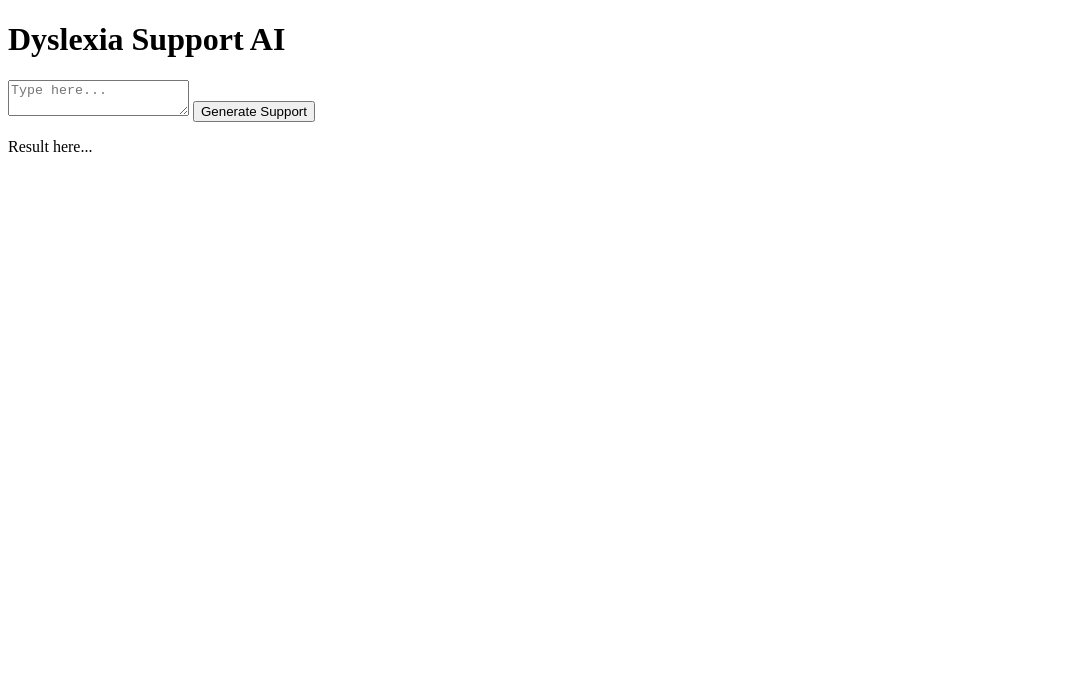
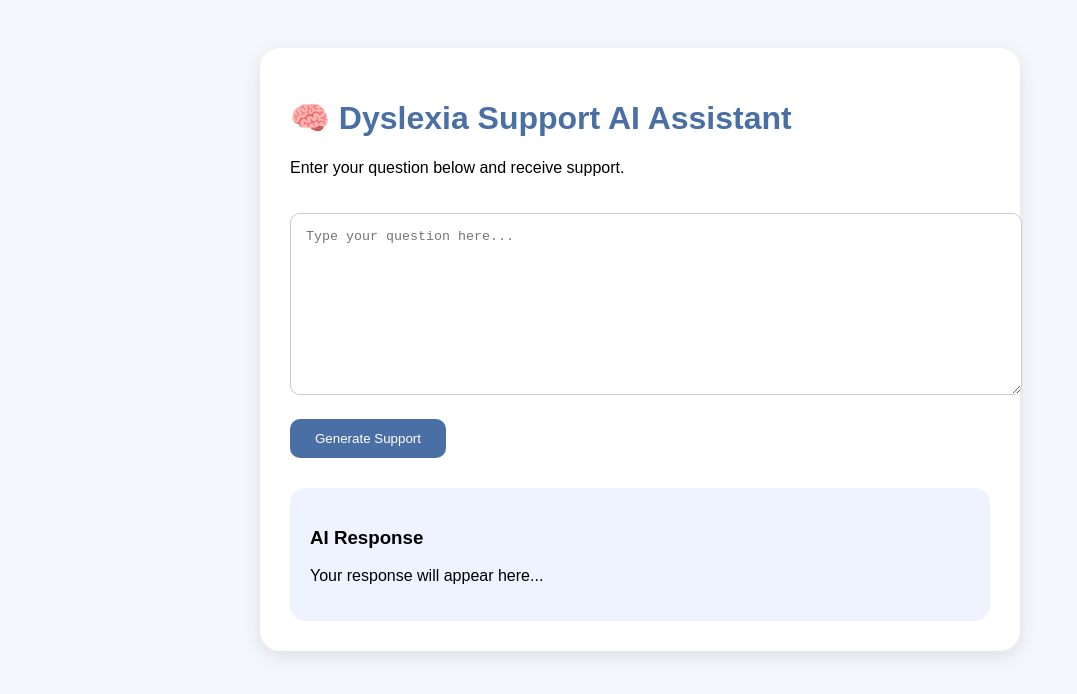
Before and after one commit to aqhbardan14l/Dyslexia-Agent-KBS, a plain HTML site: page index.html in a window 1280 px wide. Shown: the whole page, without its empty margins (0-1077 px from the left). Drawn offline with Linux system fonts and the light colour scheme.

Commit message:
Update index.html

```diff
--- a/index.html
+++ b/index.html
@@ -1,22 +1,45 @@
 <!DOCTYPE html>
-<html>
+<html lang="en">
 <head>
-    <title>Dyslexia Support</title>
+    <meta charset="UTF-8">
+    <meta name="viewport" content="width=device-width, initial-scale=1.0">
+    <title>Dyslexia Support AI Assistant</title>
+
+    <link rel="stylesheet" href="style.css">
 </head>
-
 <body>
 
-<h1>Dyslexia Support AI</h1>
+    <div class="main-container">
 
-<textarea id="userInput" placeholder="Type here..."></textarea>
+        <h1>🧠 Dyslexia Support AI Assistant</h1>
 
-<button onclick="runAgent()">
-    Generate Support
-</button>
+        <p>
+            Enter your question below and receive support.
+        </p>
 
-<p id="outputText">Result here...</p>
+        <textarea
+            id="userInput"
+            placeholder="Type your question here..."
+        ></textarea>
 
-<script src="tools.js"></script>
+        <button onclick="runAgent()">
+            Generate Support
+        </button>
+
+        <div id="outputBox">
+
+            <h3>AI Response</h3>
+
+            <p id="outputText">
+                Your response will appear here...
+            </p>
+
+        </div>
+
+    </div>
+
+    <script src="knowledgebase.js"></script>
+    <script src="tools.js"></script>
 
 </body>
 </html>
```
